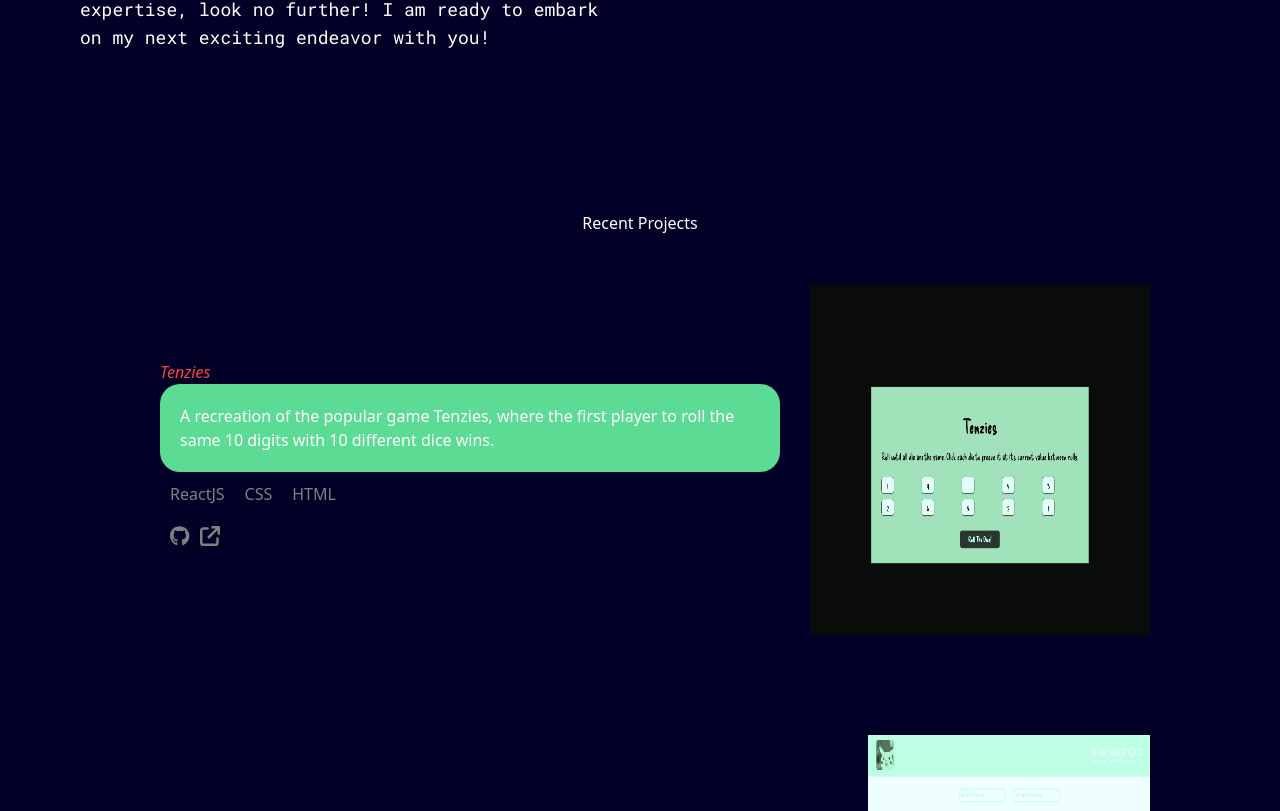
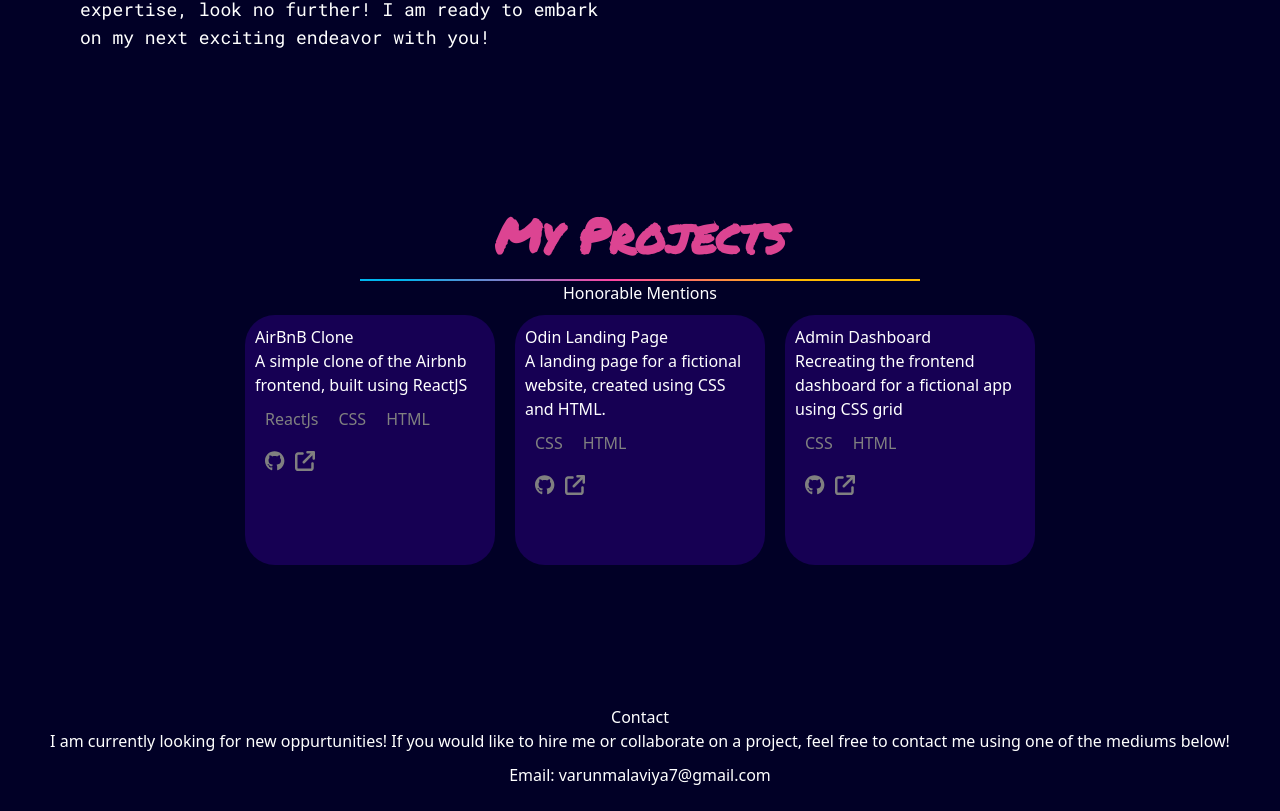
Before and after one commit to DustyDogCodex/personal-portfolio, a React (Vite) app: page / in a window 1280 px wide. Shown: the part 1609-2420 px from the top of the page. Built offline with nearby package versions, Linux system fonts and the light colour scheme.

Commit message:
set up a new heading for the projects section. Added a cnew reusable RainbowLineBreak component that adds a rainbow colored line. Will use this to underline headings and denote end of sections.

```diff
--- a/src/components/Portfolio.jsx
+++ b/src/components/Portfolio.jsx
@@ -1,4 +1,5 @@
 import Project from "./Project"
+import { RainbowLineBreak } from "./RainbowLineBreak"
 import SmallProject from "./SmallerProject"
 import { motion } from "framer-motion"
 
@@ -64,11 +65,46 @@ function Portfolio() {
     return (
         <section
             id="portfolio"
-            className="p-20">
-            <div className="main-showcase">
-                <h2 className="heading">Recent Projects</h2>
-                {projectElements}
+            className="p-20"
+        >
+            <motion.div
+            className="md:w-2/4 mx-auto text-center"
+                initial="hidden"
+                whileInView="visible"
+                viewport={{ once: true, amount: 0.5 }}
+                transition={{ delay: 0.5, duration: 0.5 }}
+                variants={{
+                    hidden: { opacity: 0, y: -50 },
+                    visible: { opacity: 1, y: 0}
+                }}
+            >
+                <div>
+                    <p className="font-permanentMarker text-red text-5xl font-semibold">
+                        My Projects
+                    </p>
+                    <div className="mt-5">
+                        <RainbowLineBreak/>
+                    </div>
+                </div>
+            </motion.div>
+
+            {/* PROJECTS */}
+            <div className="flex justify-center">
+                <motion.div
+                    className="sm:grid sm:grid-cols-3"
+                    initial="hidden"
+                    whileInView="visible"
+                    viewport={{ once: true, amount: 0.5 }}
+                    transition={{ delay: 0.5, duration: 0.5 }}
+                    variants={{
+                        hidden: { opacity: 0, y: -50 },
+                        visible: { opacity: 1, y: 0}
+                    }}
+                >
+
+                </motion.div>
             </div>
+
             <div className="honorable-mentions">
                 <h3 className="sub-heading">Honorable Mentions</h3>
                 <div className="small-project-display">
--- /dev/null
+++ b/src/components/RainbowLineBreak.jsx
@@ -0,0 +1,7 @@
+function RainbowLineBreak({ width = "w-full" }){
+    return(
+        <div className={`h-0.5 ${width} bg-gradient-rainbow`}/>
+    )
+}
+
+export { RainbowLineBreak }
```
